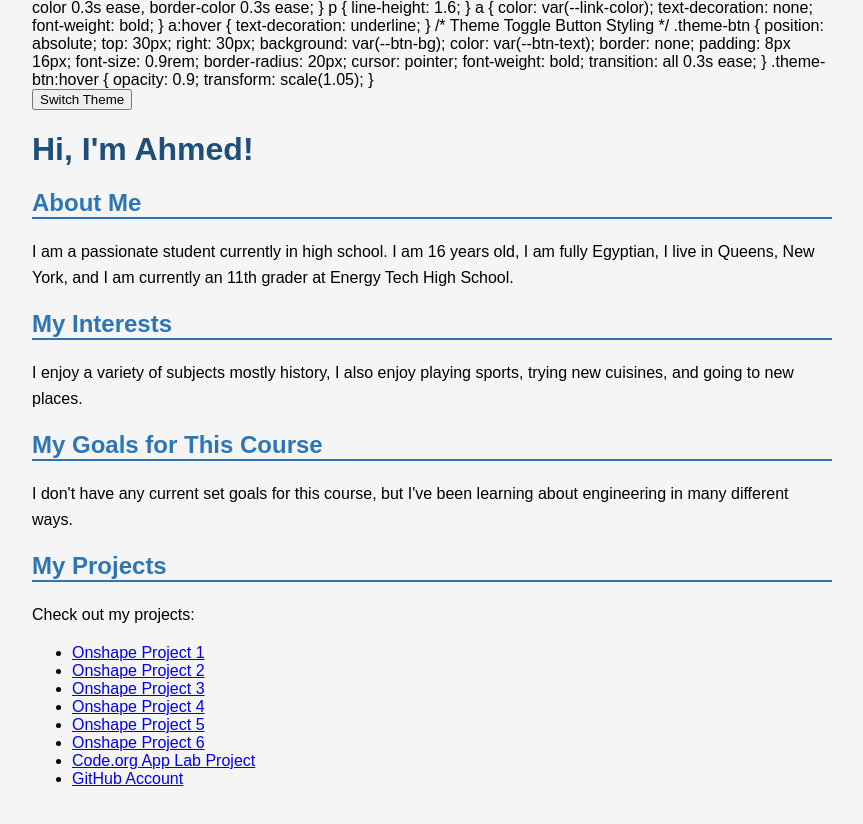
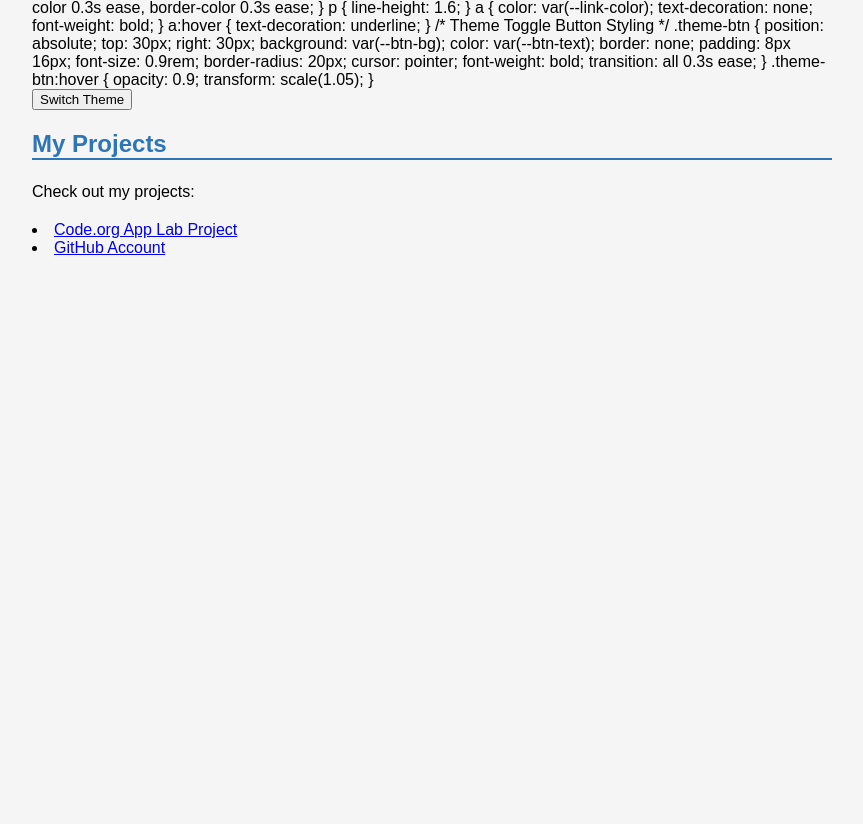
Before and after one commit to Darwin24244/my-github-site, a plain HTML site: page index.html in a window 1280 px wide. Shown: the part 713-1537 px from the top of the page, without its empty margins (208-1071 px from the left). After the commit the page ends 990 px from the top, so only its background shows below. Drawn offline with Linux system fonts and the light colour scheme.

Commit message:
new changes

```diff
--- a/index.html
+++ b/index.html
@@ -135,63 +135,10 @@
     <div class="container">
       <!-- Toggle Button inside the card -->
       <button id="theme-toggle" class="theme-btn">Switch Theme</button>
-
-      <h1>Hi, I'm Ahmed!</h1>
-
-      <h2>About Me</h2>
-      <p>I am a passionate student currently in high school. I am 16 years old, I am fully Egyptian, I live in Queens, New York, and I am currently an 11th grader at Energy Tech High School.</p>
-
-      <h2>My Interests</h2>
-      <p>I enjoy a variety of subjects mostly history, I also enjoy playing sports, trying new cuisines, and going to new places.</p>
-
-      <h2>My Goals for This Course</h2>
-      <p>I don't have any current set goals for this course, but I've been learning about engineering in many different ways.</p>
-
       <h2>My Projects</h2>
       <p>Check out my projects:</p>
 
-      <ul>
-        <li>
-          <a href="https://cad.onshape.com/documents/eac5a14bb2fbd2e8ef82a07c/w/b3d6db40a7b7bc9ffd177b93/e/9e79120507afb239c5a34035?renderMode=0&uiState=6a2c1cbe2e83f529c1783ab5"
-             target="_blank" rel="noopener noreferrer">
-             Onshape Project 1
-          </a>
-        </li>
-
-        <li>
-          <a href="https://cad.onshape.com/documents/95215fab9f65e01e5e5a7dba/w/f32724075237d991fa062c27/e/248d182530e56bae973cf40e?renderMode=0&uiState=6a2c1f43b93972b0e7a1c5d9"
-             target="_blank" rel="noopener noreferrer">
-             Onshape Project 2
-          </a>
-        </li>
-
-        <li>
-          <a href="https://cad.onshape.com/documents/5232eeef8d2e5021329d65e2/w/b246aa3dfeea67cf8d3f9a91/e/50899e0a2551b75930c108de?renderMode=0&uiState=6a2c1fee244a3334373515d5"
-             target="_blank" rel="noopener noreferrer">
-             Onshape Project 3
-          </a>
-        </li>
-
-        <li>
-          <a href="https://cad.onshape.com/documents/063a66a57f71169b79154a97/w/e90d1bdf6a16f45f70026115/e/ac18d9d842bbeae0b832bb7a?renderMode=0&uiState=6a2c2018a1af942397803339"
-             target="_blank" rel="noopener noreferrer">
-             Onshape Project 4
-          </a>
-        </li>
-
-        <li>
-          <a href="https://cad.onshape.com/documents/d162deb573c52c16177bd3ef/w/df7b85156c3eaedf3b4bb475/e/6467861210beff7fc860645e?renderMode=0&uiState=6a2c203e244a333437351c2d"
-             target="_blank" rel="noopener noreferrer">
-             Onshape Project 5
-          </a>
-        </li>
-
-        <li>
-          <a href="https://cad.onshape.com/documents/a726cd1f320bfd25c82ff87b/w/d3108aa97a3a66e5a46d4c98/e/10305ae57cf911b8ca88eef6?renderMode=0&uiState=6a2c205a9212b7a7dd8c06a0"
-             target="_blank" rel="noopener noreferrer">
-             Onshape Project 6
-          </a>
-        </li>
+    </ui>
 
         <li>
           <a href="https://studio.code.org/projects/applab/a8f5c905-4fd5-427c-8f51-e4cdf4a25569"
```
